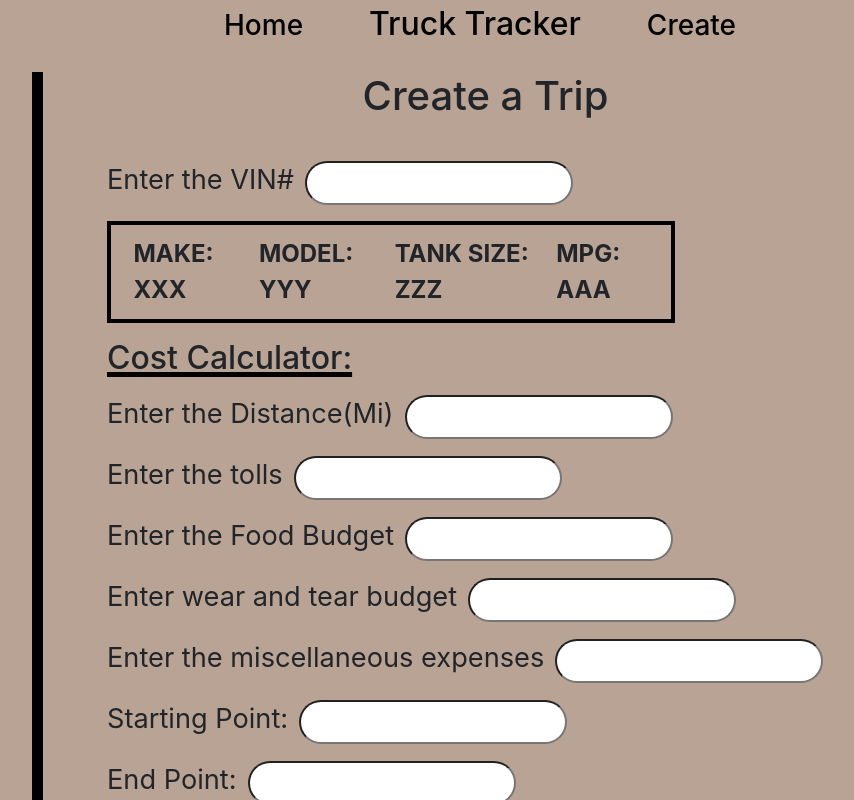
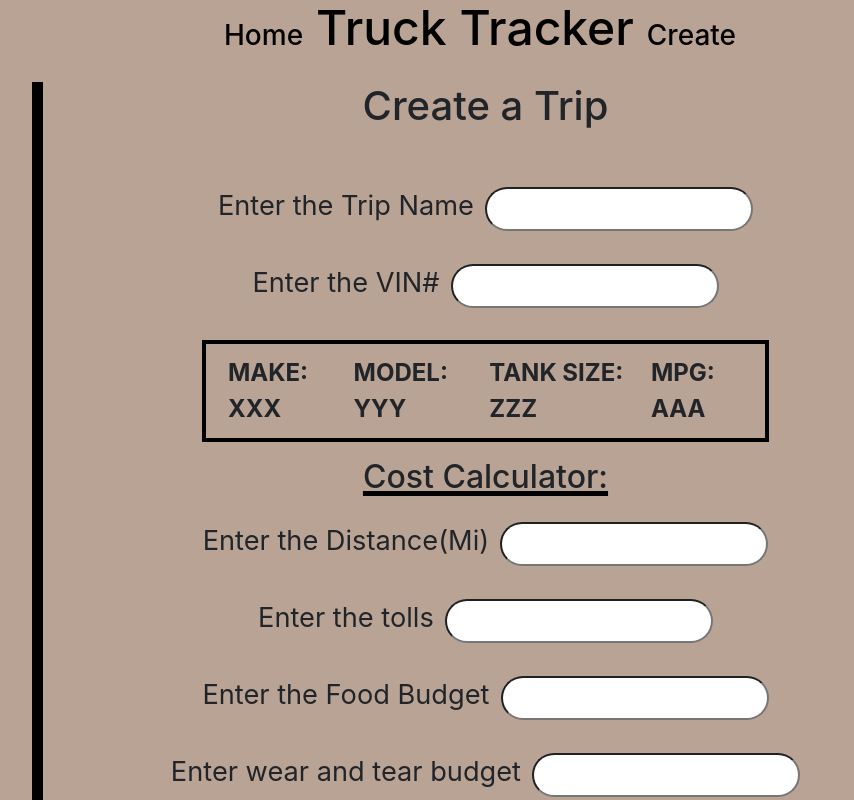
Before and after one commit to christian-fortin/Trucks-php-Larvel-React-MYSQL, a React (Create React App) app in the folder truck-cost-tracker-react/: page /create in a window 1280 px wide. Shown: the top 800 px of the page, without its empty margins (160-1014 px from the left). Built offline with nearby package versions, Linux system fonts and the light colour scheme.

Commit message:
slight updates to CSS and some parts added in create

```diff
--- a/truck-cost-tracker-react/src/App.css
+++ b/truck-cost-tracker-react/src/App.css
@@ -25,6 +25,7 @@ body{
 #NavBarTitleH2{
   color: black;
   line-height: 50%;
+  font-size: 3rem;
 }
 
 /* TABLE: ======================================================================================================================== ============================================================ ============================================================*/
@@ -45,7 +46,24 @@ tr:nth-child(even) {
   background-color: #dddddd;
 }
 
+#tableDiv{
+  margin: 0 5% 0 5%;
+}
+
+#homeTitleDiv{
+display: flex;
+justify-content: center;
+margin: 2rem 0 2rem 0;
+}
+
 /* CREATE PAGE: ======================================================================================================================== ============================================================ ============================================================*/
+
+form{
+  display: flex;
+  justify-content: center;
+  flex-direction: column;
+  align-items: center;
+}
 
 #createComponentContainer{
   margin: 1rem 20% 4rem 15%;
@@ -91,6 +109,12 @@ text-decoration: underline solid black 5px;
 .createPageInput{
   border-radius: 30px;
   padding: .5rem;
+  text-align: center;
+}
+
+.startEndPointInputs{
+  width: 25rem;
+  text-align: center;
 }
 
 #submitButton{
@@ -104,3 +128,9 @@ text-decoration: underline solid black 5px;
 #tripCostLowerTitle{
 
 }
+
+/* CREATE PAGE: ======================================================================================================================== ============================================================ ============================================================*/
+
+#homeTitleH1{
+  color: black;
+}
--- a/truck-cost-tracker-react/src/components/Create.js
+++ b/truck-cost-tracker-react/src/components/Create.js
@@ -7,7 +7,7 @@ const Create = () => {
 
 
 
-
+  const [name, setName] = useState('')
   const [vin, setVin] = useState('')
   const [distance, setDistance] = useState('')
   const [tolls, setTolls] = useState('')
@@ -20,6 +20,7 @@ const Create = () => {
 
   const handleSubmit = (evt) => {
     evt.preventDefault();
+    console.log(name);
     console.log(vin);
     console.log(distance);
     console.log(tolls);
@@ -38,10 +39,19 @@ const Create = () => {
         <h1 id="createTitleH1">Create a Trip</h1>
       </div>
 
+
+
       {/* FORM FOR VIN# ======== LINK THIS TO THE API*/}
 
 <div id='formDiv'>
       <form onSubmit={handleSubmit}>
+
+
+      <div className='spaceAboveAndBelow'>
+          <label className="labelText" htmlFor="name">Enter the Trip Name</label>
+          <input className='createPageInput' type="name"  onChange={e => setName(e.target.value)} value={name} id="name" name="name" />
+          </div>
+
         <div className='spaceAboveAndBelow'>
           <label className="labelText" htmlFor="VIN">Enter the VIN#</label>
           <input className='createPageInput' type="text"  onChange={e => setVin(e.target.value)} value={vin} id="VIN" name="VIN" />
@@ -65,44 +75,44 @@ const Create = () => {
 
         <div className='spaceAboveAndBelow'>
           <label className="labelText" htmlFor="distance">Enter the Distance(Mi)</label>
-          <input className='createPageInput' type="number" onChange={e => setDistance(e.target.value)} value={distance} id="distance" name="distance" />
+          <input className='createPageInput' type="text" onChange={e => setDistance(e.target.value)} value={distance} id="distance" name="distance" />
         </div>
 
         <div className='spaceAboveAndBelow'>
           <label className="labelText" htmlFor="tolls">Enter the tolls</label>
-          <input className='createPageInput' type="number" onChange={e => setTolls(e.target.value)} value={tolls} id="tolls" name="tolls" />
+          <input className='createPageInput' type="text" onChange={e => setTolls(e.target.value)} value={tolls} id="tolls" name="tolls" />
         </div>
 
         <div className='spaceAboveAndBelow'>
           <label className="labelText" htmlFor="foodBudget">Enter the Food Budget</label>
-          <input className='createPageInput' type="number" onChange={e => setFoodBudget(e.target.value)} value={foodBudget} id="foodBudget" name="foodBudget" />
+          <input className='createPageInput' type="text" onChange={e => setFoodBudget(e.target.value)} value={foodBudget} id="foodBudget" name="foodBudget" />
         </div>
 
         <div className='spaceAboveAndBelow'>
           <label className="labelText" htmlFor="wearAndTear">Enter wear and tear budget</label>
-          <input  className='createPageInput' type="number" onChange={e => setWearAndTear(e.target.value)} value={wearAndTear} id="wearAndTear" name="wearAndTear" />
+          <input  className='createPageInput' type="text" onChange={e => setWearAndTear(e.target.value)} value={wearAndTear} id="wearAndTear" name="wearAndTear" />
         </div>
 
         <div className='spaceAboveAndBelow'>
           <label className="labelText" htmlFor="misc">Enter the miscellaneous expenses</label>
-          <input className='createPageInput' type="number" onChange={e => setMisc(e.target.value)} value={misc} id="misc" name="misc" />
+          <input className='createPageInput' type="text" onChange={e => setMisc(e.target.value)} value={misc} id="misc" name="misc" />
         </div>
 
         <div className='spaceAboveAndBelow'>
           <label className="labelText" htmlFor="startingPoint">Starting Point: </label>
-          <input className='createPageInput' type="text" onChange={e => setStartingPoint(e.target.value)} value={startingPoint}  id="startingPoint" name="startingPoint" />
+          <input className='createPageInput startEndPointInputs' type="text" onChange={e => setStartingPoint(e.target.value)} value={startingPoint}  id="startingPoint" name="startingPoint" />
         </div>
 
         <div className='spaceAboveAndBelow'>
           <label className="labelText" htmlFor="endingPoint">End Point: </label>
-          <input className='createPageInput' type="text"  onChange={e => setEndingPoint(e.target.value)} value={endingPoint} id="endingPoint" name="endingPoint" />
+          <input className='createPageInput startEndPointInputs' type="text"  onChange={e => setEndingPoint(e.target.value)} value={endingPoint} id="endingPoint" name="endingPoint" />
         </div>
 
         <input type="submit" value="Submit For Calculations" id='submitButton'/>
       </form>
       </div>
 
-      <h3 id='tripCostLowerTitle'>Trip Cost:</h3>
+      <h3 id='tripCostLowerTitle'>Trip Calculation:</h3>
       <p> (Distance / (MPG * Gas Price)) + Tolls + Food + Wear and Tear + Other</p>
 
       <p><strong>Actual inputs go here, the above is just a breakdown of the formula</strong></p>
```
